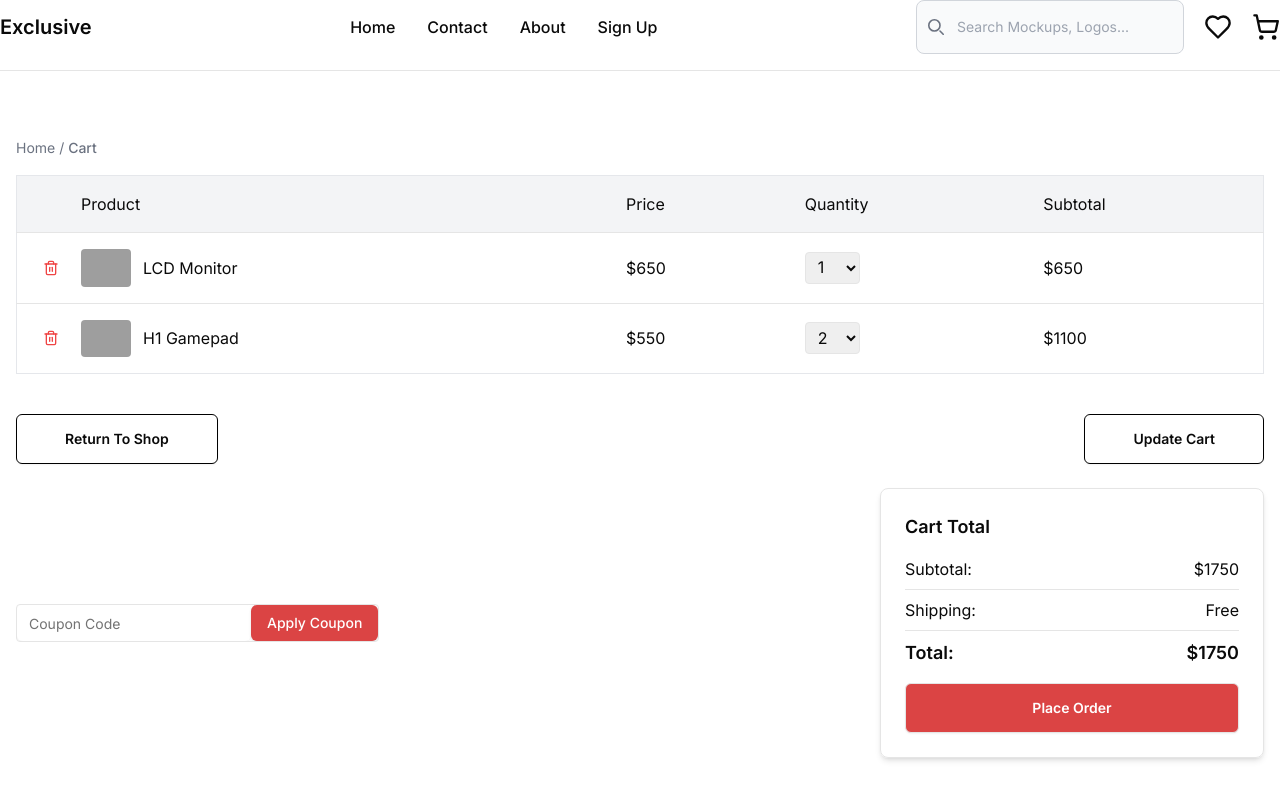
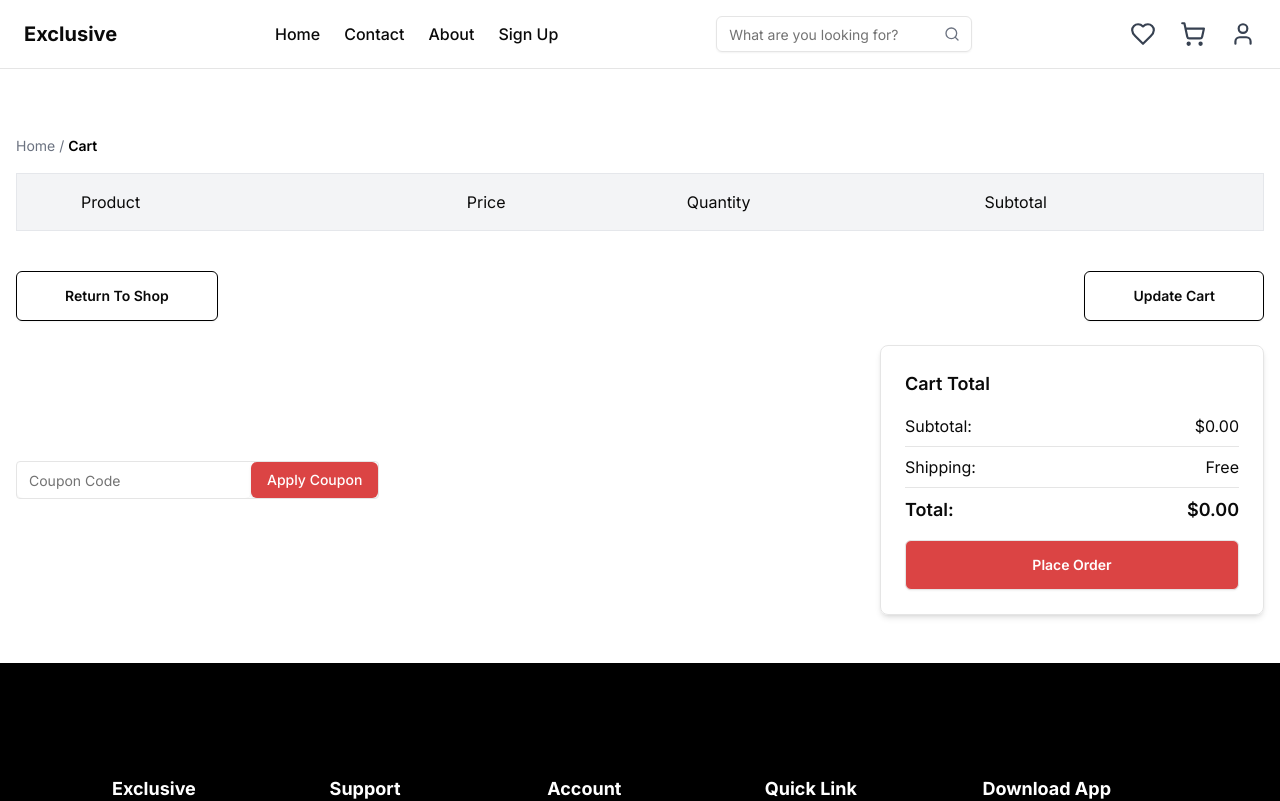
Before and after one commit to sjcode99/e-commerce, a Next.js app: page /cart in a window 1280 px wide. Shown: the top 801 px of the page. Built offline with nearby package versions, Linux system fonts and the light colour scheme; grey boxes are pictures that could not be loaded.

Commit message:
create cart store and dynamically update cart page

```diff
--- a/package.json
+++ b/package.json
@@ -13,6 +13,7 @@
     "@radix-ui/react-radio-group": "^1.2.3",
     "@radix-ui/react-separator": "^1.1.2",
     "@radix-ui/react-slot": "^1.1.2",
+    "axios": "^1.8.2",
     "class-variance-authority": "^0.7.1",
     "clsx": "^2.1.1",
     "embla-carousel-autoplay": "^8.5.2",
@@ -22,7 +23,8 @@
     "react": "^18",
     "react-dom": "^18",
     "tailwind-merge": "^3.0.2",
-    "tailwindcss-animate": "^1.0.7"
+    "tailwindcss-animate": "^1.0.7",
+    "zustand": "^5.0.3"
   },
   "devDependencies": {
     "@types/node": "^20",
--- a/src/app/cart/page.tsx
+++ b/src/app/cart/page.tsx
@@ -1,31 +1,41 @@
+"use client";
 import CustomButton from "@/components/Button";
 import { Button } from "@/components/ui/button";
 import { Input } from "@/components/ui/input";
+import useCartStore from "@/store/cartStore";
+import { ProductsType } from "@/types/productType";
 import { Trash2 } from "lucide-react";
 import Image from "next/image";
 
 export default function Cart() {
-  const cartItems = [
-    {
-      id: 1,
-      name: "LCD Monitor",
-      price: 650,
-      quantity: 1,
-      image: "/monitor.png",
-    },
-    {
-      id: 2,
-      name: "H1 Gamepad",
-      price: 550,
-      quantity: 2,
-      image: "/gamepad.png",
-    },
-  ];
+  // const cartItems = [
+  //   {
+  //     id: 1,
+  //     name: "LCD Monitor",
+  //     price: 650,
+  //     quantity: 1,
+  //     image: "/monitor.png",
+  //   },
+  //   {
+  //     id: 2,
+  //     name: "H1 Gamepad",
+  //     price: 550,
+  //     quantity: 2,
+  //     image: "/gamepad.png",
+  //   },
+  // ];
+  const { cart, updateQuantity } = useCartStore();
+
+  // calculate subtotal
+  const subTotal = cart.reduce((acc, item) => acc + (item.price* (item?.quantity || 1)), 0);
+
+  console.log(cart);
+
   return (
     <div className="container mx-auto px-4 py-12">
       <nav className="text-gray-500 mb-4">
         <span className="text-sm">
-          Home / <span className="font-medium">Cart</span>
+          Home / <span className="font-semibold text-black">Cart</span>
         </span>
       </nav>
 
@@ -41,36 +51,43 @@ export default function Cart() {
             </tr>
           </thead>
           <tbody>
-            {cartItems.map((item) => (
+            {cart.map((item: ProductsType) => (
               <tr key={item.id} className="border-t">
                 <td className="p-4 flex items-center space-x-3">
                   <Button variant="ghost" size="icon" className="text-red-500">
                     <Trash2 size={16} />
                   </Button>
-                  <Image
+                  {/* <Image
                     src={item.image}
-                    alt={item.name}
+                    alt={item.title}
                     width={50}
                     height={50}
                     className="rounded"
-                  />
-                  <span>{item.name}</span>
+                  /> */}
+                  <span>{item.title}</span>
                 </td>
                 <td className="p-4">${item.price}</td>
                 <td className="p-4">
-                  <select className="border rounded px-2 py-1">
+                  <select
+                    className="border rounded px-2 py-1"
+                    value={item.quantity}
+                    onChange={(e) =>
+                      updateQuantity(item.id, parseInt(e.target.value))
+                    }
+                  >
                     {Array.from({ length: 10 }, (_, i) => i + 1).map((num) => (
                       <option
                         key={num}
                         value={num}
-                        selected={num === item.quantity}
+                        // defaultValue={item.quantity || 1}
+                        // selected={num === item.quantity}
                       >
                         {num}
                       </option>
                     ))}
                   </select>
                 </td>
-                <td className="p-4">${item.price * item.quantity}</td>
+                <td className="p-4">${item.price * (item?.quantity || 1)}</td>
               </tr>
             ))}
           </tbody>
@@ -96,7 +113,7 @@ export default function Cart() {
           <h3 className="text-lg font-semibold mb-4">Cart Total</h3>
           <div className="flex justify-between border-b pb-2 mb-2">
             <span>Subtotal:</span>
-            <span>$1750</span>
+            <span>${subTotal.toFixed(2)}</span>
           </div>
           <div className="flex justify-between border-b pb-2 mb-2">
             <span>Shipping:</span>
@@ -104,7 +121,7 @@ export default function Cart() {
           </div>
           <div className="flex justify-between font-semibold text-lg">
             <span>Total:</span>
-            <span>$1750</span>
+            <span>${subTotal.toFixed(2)}</span>
           </div>
           {/* <Button className="mt-4 pt-6 pb-6 pr-12 pl-12 w-full bg-[#DB4444] hover:bg-[#DB4444] text-white">
             Proceed to checkout
--- a/src/components/header.tsx
+++ b/src/components/header.tsx
@@ -1,105 +1,63 @@
-import { Heart, ShoppingCart } from "lucide-react";
+"use client";
+import useCartStore from "@/store/cartStore";
+import { Badge, Heart, Search, ShoppingCart, User } from "lucide-react";
 import Link from "next/link";
+import { Input } from "./ui/input";
+
 export default function Header() {
+  const cart = useCartStore((state) => state.cart);
+  const cartCount = cart.reduce(
+    (total, item) => total + (item.quantity || 1),
+    0
+  );
+
+  console.log(cartCount);
   return (
-    <header className="container m-auto">
-      {/* <nav className=" border-gray-200 px-4 lg:px-6 py-2.5 "> */}
-      <div className="flex flex-wrap justify-between items-center mx-auto max-w-screen-xl">
-        <a href="https://flowbite.com" className="flex items-center">
-          {/* <img
-              src="https://flowbite.com/docs/images/logo.svg"
-              className="mr-3 h-6 sm:h-9"
-              alt="Exclusive"
-            /> */}
-          <span className="self-center text-xl font-semibold whitespace-nowrap ">
-            Exclusive
-          </span>
-        </a>
-        <div className="flex items-center justify-between gap-5 lg:order-2">
-          <div>
-            <label
-              htmlFor="default-search"
-              className="mb-2 text-sm font-medium text-gray-900 sr-only dark:text-white"
-            >
-              Search
-            </label>
-            <div className="relative">
-              <div className="absolute inset-y-0 start-0 flex items-center ps-3 pointer-events-none">
-                <svg
-                  className="w-4 h-4 text-gray-500 dark:text-gray-400"
-                  aria-hidden="true"
-                  xmlns="http://www.w3.org/2000/svg"
-                  fill="none"
-                  viewBox="0 0 20 20"
-                >
-                  <path
-                    stroke="currentColor"
-                    strokeLinecap="round"
-                    strokeLinejoin="round"
-                    strokeWidth="2"
-                    d="m19 19-4-4m0-7A7 7 0 1 1 1 8a7 7 0 0 1 14 0Z"
-                  />
-                </svg>
-              </div>
-              <input
-                type="search"
-                id="default-search"
-                className="block w-full p-4 ps-10 text-sm text-gray-900 border border-gray-300 rounded-lg bg-gray-50 focus:ring-blue-500 focus:border-blue-500 dark:bg-gray-700 dark:border-gray-600 dark:placeholder-gray-400 dark:text-white dark:focus:ring-blue-500 dark:focus:border-blue-500"
-                placeholder="Search Mockups, Logos..."
-                required
-              />
-            </div>
+    <header className="container mx-auto">
+      <nav className="flex items-center justify-between pt-4 px-6">
+        {/* Logo */}
+        <h1 className="text-2xl md:text-xl font-bold">
+          <Link href="/">Exclusive</Link>
+        </h1>
+
+        {/* Navigation Links */}
+        <ul className="hidden md:flex space-x-6 text-md font-medium">
+          <li>
+            <Link href="/">Home</Link>
+          </li>
+          <li>
+            <Link href="/contact">Contact</Link>
+          </li>
+          <li>
+            <Link href="/about">About</Link>
+          </li>
+          <li>
+            <Link href="/sign-up">Sign Up</Link>
+          </li>
+        </ul>
+
+        {/* Search Bar */}
+        <div className="relative hidden md:flex items-center w-64">
+          <Input placeholder="What are you looking for?" className="pr-10" />
+          <Search className="absolute right-3 text-gray-500 w-4 h-4" />
+        </div>
+
+        {/* Icons */}
+        <div className="flex items-center space-x-6">
+          <Heart className=" text-gray-700 relative" size={26} />
+          <div className="relative cursor-pointer">
+            <Link href={"/cart"}>
+              <ShoppingCart className=" text-gray-700" size={26} />
+            </Link>
+            {cartCount > 0 && (
+              <span className="absolute -top-2 -right-2 bg-[#DB4444] text-white text-xs px-1.5 rounded-full">
+                {cartCount}
+              </span>
+            )}
           </div>
-
-          <div>
-            <Heart size={28} />
-          </div>
-          <div>
-            <ShoppingCart size={28} />
-          </div>
+          <User className=" text-gray-700" size={26} />
         </div>
-        <div
-          className="hidden justify-between items-center w-full lg:flex lg:w-auto lg:order-1"
-          id="mobile-menu-2"
-        >
-          <ul className="flex flex-col mt-4 font-medium lg:flex-row lg:space-x-8 lg:mt-0">
-            <li>
-              <a
-                href="#"
-                className="block py-2 pr-4 pl-3 rounded bg-primary-700 lg:bg-transparent lg:text-primary-700 lg:p-0 "
-                aria-current="page"
-              >
-                Home
-              </a>
-            </li>
-            <li>
-              <a
-                href="#"
-                className="block py-2 pr-4 pl-3  border-b border-gray-100 hover:bg-gray-50 lg:hover:bg-transparent lg:border-0 lg:hover:text-primary-700 lg:p-0 dark:text-gray-400 lg:dark:hover:text-white dark:hover:bg-gray-700 dark:hover:text-white lg:dark:hover:bg-transparent dark:border-gray-700"
-              >
-                Contact
-              </a>
-            </li>
-            <li>
-              <a
-                href="#"
-                className="block py-2 pr-4 pl-3  border-b border-gray-100 hover:bg-gray-50 lg:hover:bg-transparent lg:border-0 lg:hover:text-primary-700 lg:p-0 dark:text-gray-400 lg:dark:hover:text-white dark:hover:bg-gray-700 dark:hover:text-white lg:dark:hover:bg-transparent dark:border-gray-700"
-              >
-                About
-              </a>
-            </li>
-            <li>
-              <a
-                href="#"
-                className="block py-2 pr-4 pl-3  border-b border-gray-100 hover:bg-gray-50 lg:hover:bg-transparent lg:border-0 lg:hover:text-primary-700 lg:p-0 dark:text-gray-400 lg:dark:hover:text-white dark:hover:bg-gray-700 dark:hover:text-white lg:dark:hover:bg-transparent dark:border-gray-700"
-              >
-                Sign Up
-              </a>
-            </li>
-          </ul>
-        </div>
-      </div>
-      {/* </nav> */}
+      </nav>
     </header>
   );
 }
--- /dev/null
+++ b/src/store/cartStore.tsx
@@ -0,0 +1,41 @@
+import { ProductsType } from "@/types/productType";
+import { create } from "zustand";
+
+interface CartStore {
+  cart: ProductsType[];
+  addToCart: (product: ProductsType) => void;
+  updateQuantity: (id: number, quantity: number) => void;
+}
+const useCartStore = create<CartStore>((set) => ({
+  cart: [],
+  addToCart: (product: ProductsType) =>
+    set((state: any) => {
+      const existingProduct = state.cart.find(
+        (item: ProductsType) => item.id === product.id
+      );
+      if (existingProduct) {
+        return {
+          cart: state.cart.map((item: ProductsType) =>
+            item.id === product.id
+              ? { ...item, quantity: (item?.quantity || 0) + 1 }
+              : item
+          ),
+        };
+      }
+      return { cart: [...state.cart, { ...product, quantity: 1 }] };
+    }),
+
+  removeFromCart: (id: number) =>
+    set((state) => ({
+      cart: state.cart.filter((item) => item.id !== id),
+    })),
+
+  updateQuantity: (id: number, quantity: number) =>
+    set((state) => ({
+      cart: state.cart.map((item) =>
+        item.id === id ? { ...item, quantity } : item
+      ),
+    })),
+}));
+
+export default useCartStore;
--- /dev/null
+++ b/src/types/productType.ts
@@ -0,0 +1,16 @@
+
+
+interface RatingType {
+    rate: number,
+    count: number,
+}
+export interface ProductsType {
+    category: string
+    description: string
+    id: number
+    image: string
+    price: number
+    rating: RatingType
+    title: string
+    quantity?: number
+}
```
Also changed, not shown: src/store/productStore.ts (added, +30 -0 lines), 1 other file (tests, documents, lock files or other folders).
